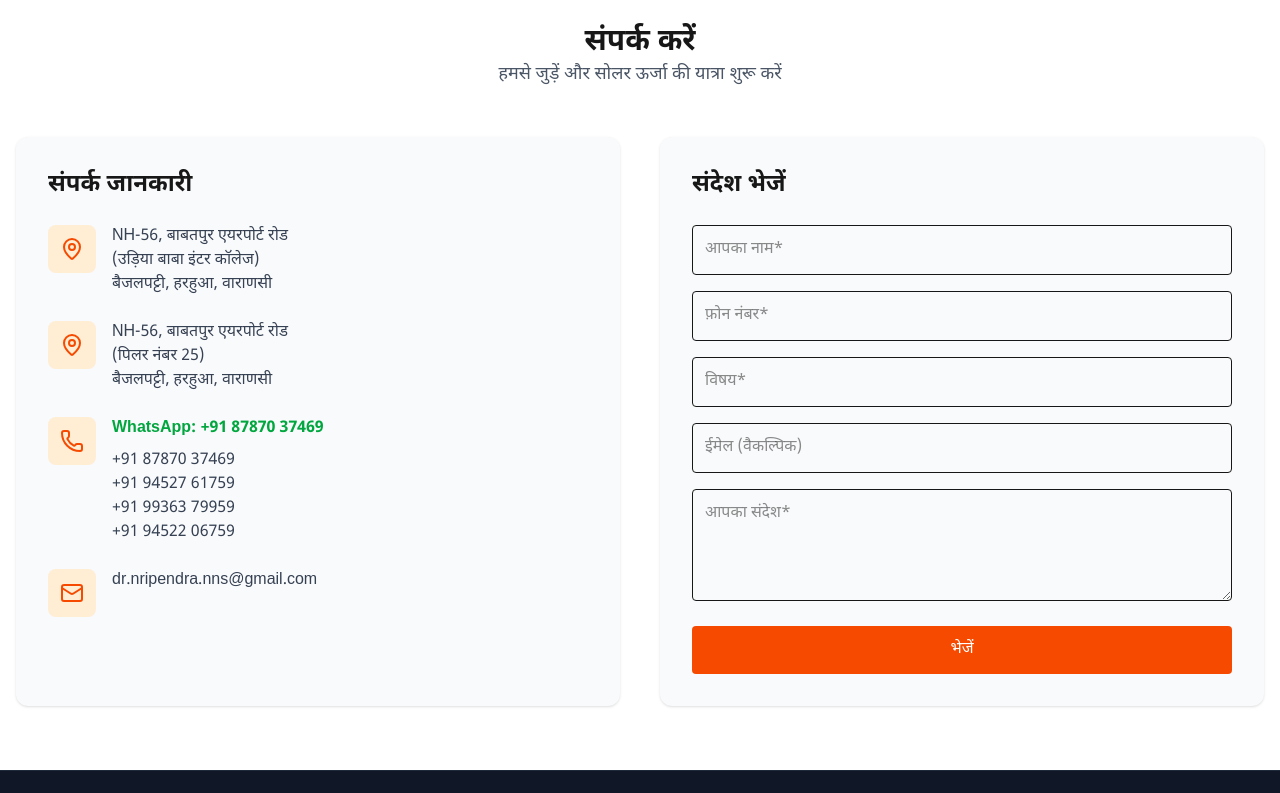
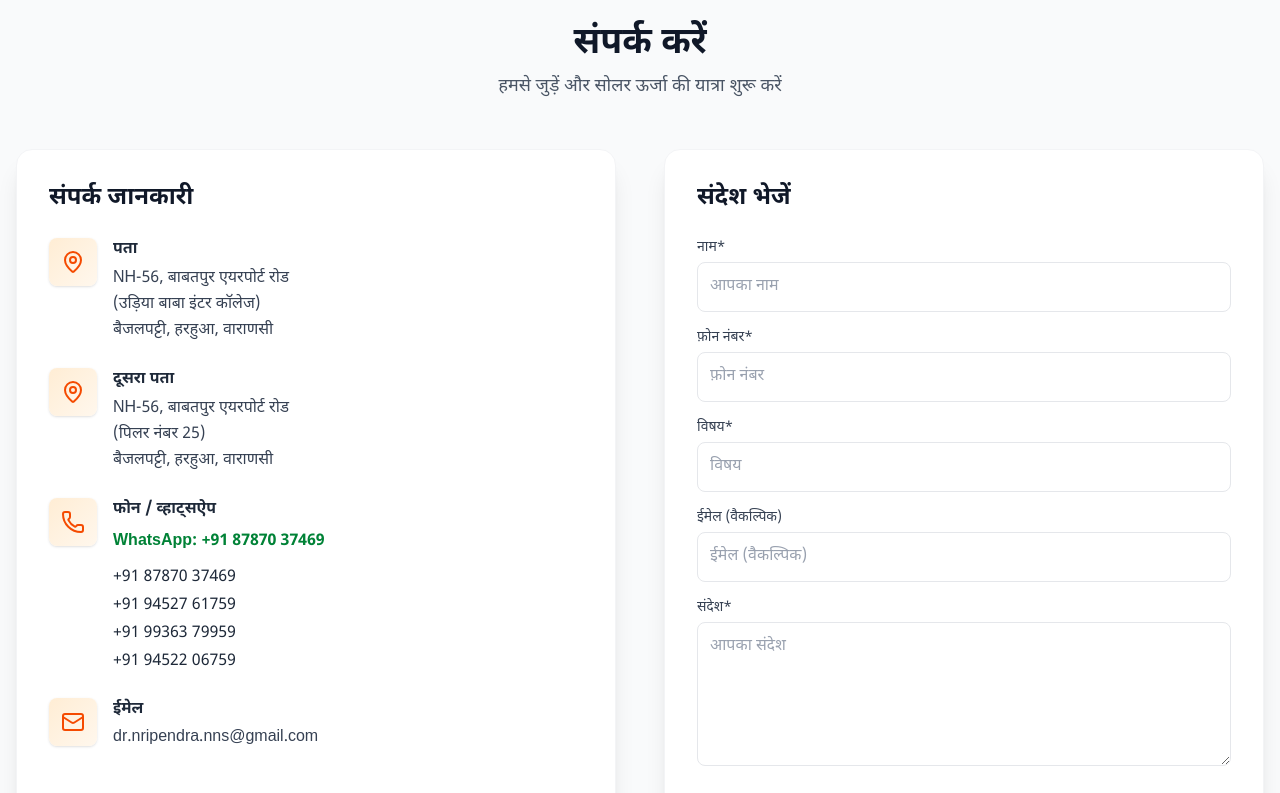
Before and after one commit to kp1153/nripendra, a Next.js app: page / in a window 1280 px wide. Shown: the part 8560-9353 px from the top of the page. Built offline with nearby package versions, Linux system fonts and the light colour scheme.

Commit message:
force deploy

```diff
--- a/components/ContactSection.js
+++ b/components/ContactSection.js
@@ -31,25 +31,31 @@ export default function ContactSection() {
   };
 
   return (
-    <section className="py-16 bg-white" id="contact">
+    <section className="py-16 bg-gray-50" id="contact">
       <div className="max-w-7xl mx-auto px-4">
         <div className="text-center mb-12">
-          <h2 className="text-3xl font-bold">संपर्क करें</h2>
-          <p className="text-lg text-gray-600">
+          <h2 className="text-3xl md:text-4xl font-extrabold text-gray-900">
+            संपर्क करें
+          </h2>
+          <p className="text-lg text-gray-600 mt-2">
             हमसे जुड़ें और सोलर ऊर्जा की यात्रा शुरू करें
           </p>
         </div>
 
-        <div className="grid grid-cols-1 md:grid-cols-2 gap-10">
-          <div className="bg-gray-50 p-8 rounded-xl shadow">
-            <h3 className="text-2xl font-bold mb-6">संपर्क जानकारी</h3>
+        <div className="grid grid-cols-1 md:grid-cols-2 gap-12">
+          <div className="bg-white rounded-2xl shadow-xl p-8 border border-gray-100">
+            <h3 className="text-2xl font-bold mb-6 text-gray-900">
+              संपर्क जानकारी
+            </h3>
 
             {/* पहला पता (original) */}
             <div className="flex items-start mb-6">
-              <div className="bg-orange-100 p-3 rounded-lg mr-4">
+              <div className="bg-gradient-to-br from-orange-100 to-orange-50 p-3 rounded-lg mr-4 shadow-sm">
                 <MapPin className="h-6 w-6 text-orange-600" />
               </div>
-              <p className="text-gray-700">
+              <div>
+                <h4 className="font-semibold text-gray-800 mb-1">पता</h4>
+                <p className="text-gray-700 leading-relaxed">
                   NH-56, बाबतपुर एयरपोर्ट रोड
                   <br />
                   (उड़िया बाबा इंटर कॉलेज)
@@ -57,13 +63,16 @@ export default function ContactSection() {
                   बैजलपट्टी, हरहुआ, वाराणसी
                 </p>
               </div>
+            </div>
 
             {/* दूसरा पता (added) */}
             <div className="flex items-start mb-6">
-              <div className="bg-orange-100 p-3 rounded-lg mr-4">
+              <div className="bg-gradient-to-br from-orange-100 to-orange-50 p-3 rounded-lg mr-4 shadow-sm">
                 <MapPin className="h-6 w-6 text-orange-600" />
               </div>
-              <p className="text-gray-700">
+              <div>
+                <h4 className="font-semibold text-gray-800 mb-1">दूसरा पता</h4>
+                <p className="text-gray-700 leading-relaxed">
                   NH-56, बाबतपुर एयरपोर्ट रोड
                   <br />
                   (पिलर नंबर 25)
@@ -71,103 +80,160 @@ export default function ContactSection() {
                   बैजलपट्टी, हरहुआ, वाराणसी
                 </p>
               </div>
+            </div>
 
             <div className="flex items-start mb-6">
-              <div className="bg-orange-100 p-3 rounded-lg mr-4">
+              <div className="bg-gradient-to-br from-orange-100 to-orange-50 p-3 rounded-lg mr-4 shadow-sm">
                 <Phone className="h-6 w-6 text-orange-600" />
               </div>
+              <div>
+                <h4 className="font-semibold text-gray-800 mb-2">
+                  फोन / व्हाट्सऐप
+                </h4>
                 <div className="text-gray-700">
-                <p>
                   <a
                     href="https://wa.me/918787037469"
-                    className="text-green-600 font-semibold block"
+                    className="inline-block text-green-700 font-semibold hover:underline"
+                    target="_blank"
+                    rel="noreferrer"
                   >
                     WhatsApp: +91 87870 37469
                   </a>
-                </p>
-                <p className="mt-2">
+
+                  <div className="mt-3 space-y-1">
                     <a
                       href="tel:+918787037469"
-                    className="block hover:text-orange-600"
+                      className="block text-gray-800 hover:text-orange-600"
                     >
                       +91 87870 37469
                     </a>
                     <a
                       href="tel:+919452761759"
-                    className="block hover:text-orange-600"
+                      className="block text-gray-800 hover:text-orange-600"
                     >
                       +91 94527 61759
                     </a>
                     <a
                       href="tel:+919936379959"
-                    className="block hover:text-orange-600"
+                      className="block text-gray-800 hover:text-orange-600"
                     >
                       +91 99363 79959
                     </a>
                     <a
                       href="tel:+919452206759"
-                    className="block hover:text-orange-600"
+                      className="block text-gray-800 hover:text-orange-600"
                     >
                       +91 94522 06759
                     </a>
-                </p>
+                  </div>
+                </div>
               </div>
             </div>
 
             <div className="flex items-start">
-              <div className="bg-orange-100 p-3 rounded-lg mr-4">
+              <div className="bg-gradient-to-br from-orange-100 to-orange-50 p-3 rounded-lg mr-4 shadow-sm">
                 <Mail className="h-6 w-6 text-orange-600" />
               </div>
+              <div>
+                <h4 className="font-semibold text-gray-800 mb-1">ईमेल</h4>
                 <p className="text-gray-700">dr.nripendra.nns@gmail.com</p>
+              </div>
             </div>
           </div>
 
           <form
             ref={form}
             onSubmit={sendEmail}
-            className="bg-gray-50 p-8 rounded-xl shadow"
+            className="bg-white rounded-2xl shadow-xl p-8 border border-gray-100"
           >
-            <h3 className="text-2xl font-bold mb-6">संदेश भेजें</h3>
+            <h3 className="text-2xl font-bold mb-6 text-gray-900">
+              संदेश भेजें
+            </h3>
 
+            <label className="block text-sm font-medium text-gray-700 mb-1">
+              नाम*
+            </label>
             <input
               type="text"
               name="from_name"
-              placeholder="आपका नाम*"
+              placeholder="आपका नाम"
               required
-              className="w-full p-3 mb-4 border rounded"
+              className="w-full p-3 mb-4 border border-gray-200 rounded-lg bg-white placeholder-gray-400 text-gray-800 focus:outline-none focus:ring-2 focus:ring-orange-300 focus:border-orange-300 transition"
             />
+
+            <label className="block text-sm font-medium text-gray-700 mb-1">
+              फ़ोन नंबर*
+            </label>
             <input
               type="text"
               name="phone"
-              placeholder="फ़ोन नंबर*"
+              placeholder="फ़ोन नंबर"
               required
-              className="w-full p-3 mb-4 border rounded"
+              className="w-full p-3 mb-4 border border-gray-200 rounded-lg bg-white placeholder-gray-400 text-gray-800 focus:outline-none focus:ring-2 focus:ring-orange-300 focus:border-orange-300 transition"
             />
+
+            <label className="block text-sm font-medium text-gray-700 mb-1">
+              विषय*
+            </label>
             <input
               type="text"
               name="subject"
-              placeholder="विषय*"
+              placeholder="विषय"
               required
-              className="w-full p-3 mb-4 border rounded"
+              className="w-full p-3 mb-4 border border-gray-200 rounded-lg bg-white placeholder-gray-400 text-gray-800 focus:outline-none focus:ring-2 focus:ring-orange-300 focus:border-orange-300 transition"
             />
+
+            <label className="block text-sm font-medium text-gray-700 mb-1">
+              ईमेल (वैकल्पिक)
+            </label>
             <input
               type="email"
               name="from_email"
               placeholder="ईमेल (वैकल्पिक)"
-              className="w-full p-3 mb-4 border rounded"
+              className="w-full p-3 mb-4 border border-gray-200 rounded-lg bg-white placeholder-gray-400 text-gray-800 focus:outline-none focus:ring-2 focus:ring-orange-300 focus:border-orange-300 transition"
             />
+
+            <label className="block text-sm font-medium text-gray-700 mb-1">
+              संदेश*
+            </label>
             <textarea
               name="message"
-              placeholder="आपका संदेश*"
+              placeholder="आपका संदेश"
               required
-              className="w-full p-3 mb-4 border rounded h-28"
-            ></textarea>
+              className="w-full p-3 mb-6 border border-gray-200 rounded-lg bg-white placeholder-gray-400 text-gray-800 h-36 focus:outline-none focus:ring-2 focus:ring-orange-300 focus:border-orange-300 transition"
+            />
 
             <button
               disabled={loading}
-              className="w-full bg-orange-600 text-white py-3 rounded hover:bg-orange-700"
+              className="w-full flex items-center justify-center gap-3 bg-orange-600 hover:bg-orange-700 text-white font-semibold py-3 rounded-lg transition disabled:opacity-60"
             >
-              {loading ? "भेजा जा रहा है..." : "भेजें"}
+              {loading ? (
+                <>
+                  <svg
+                    className="w-5 h-5 animate-spin text-white"
+                    xmlns="http://www.w3.org/2000/svg"
+                    fill="none"
+                    viewBox="0 0 24 24"
+                  >
+                    <circle
+                      className="opacity-25"
+                      cx="12"
+                      cy="12"
+                      r="10"
+                      stroke="currentColor"
+                      strokeWidth="4"
+                    ></circle>
+                    <path
+                      className="opacity-75"
+                      fill="currentColor"
+                      d="M4 12a8 8 0 018-8v4a4 4 0 00-4 4H4z"
+                    ></path>
+                  </svg>
+                  भेजा जा रहा है...
+                </>
+              ) : (
+                "भेजें"
+              )}
             </button>
           </form>
         </div>
```
Lines whose indentation alone changed are shown as unchanged.
